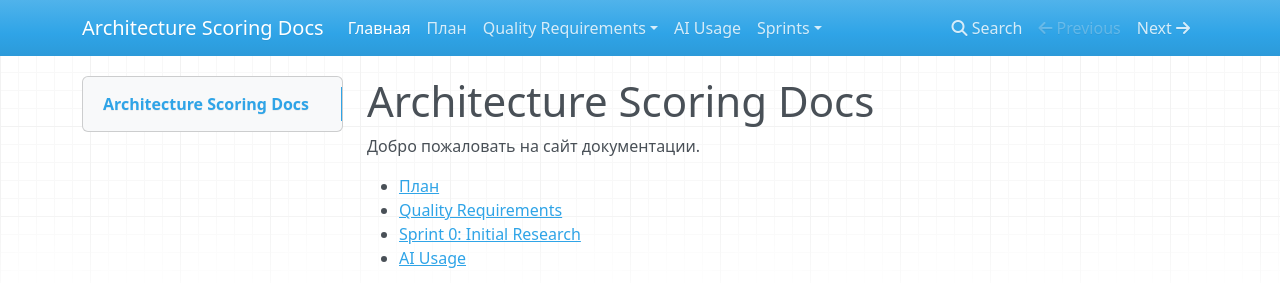
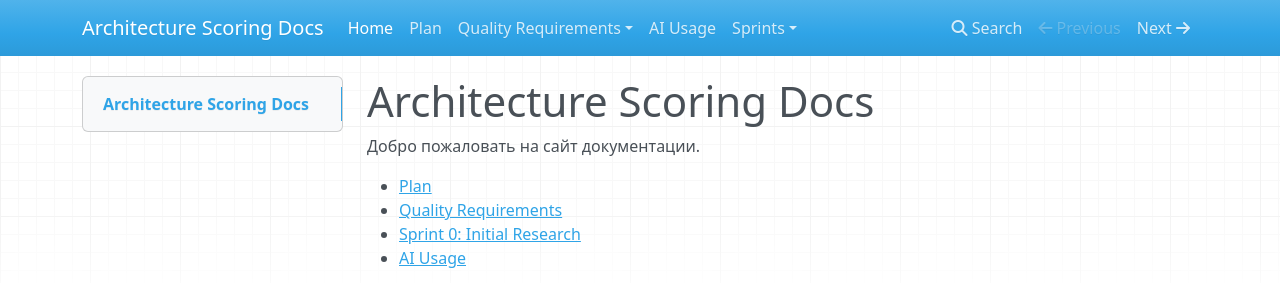
Before and after one commit to inno-itpd-nachos/add-toolling, an MkDocs documentation site: the page built from docs/index.md, in a window 1280 px wide. Shown: the top 283 px of the page. Built offline with MkDocs 1.6.1, drawn with Linux system fonts in a browser that asks for light colours; nearby versions of some CDN libraries.

```diff
--- a/docs/index.md
+++ b/docs/index.md
@@ -2,7 +2,7 @@
 
 Добро пожаловать на сайт документации.
 
-- [План](plan.md)
+- [Plan](plan.md)
 - [Quality Requirements](requirements/quality-requirements.md)
 - [Sprint 0: Initial Research](sprints/sprint-0/initial-research.md)
 - [AI Usage](ai-usage.md)
--- a/mkdocs.yml
+++ b/mkdocs.yml
@@ -1,10 +1,10 @@
 site_name: Architecture Scoring Docs
 docs_dir: docs
 nav:
-  - Главная: index.md
-  - План: plan.md
+  - Home: index.md
+  - Plan: plan.md
   - Quality Requirements:
-      - Критерии качества: requirements/quality-requirements.md
+      - Quality Criteria: requirements/quality-requirements.md
   - AI Usage: ai-usage.md
   - Sprints:
       - Sprint 0:
@@ -12,5 +12,5 @@
           - Meeting: sprints/sprint-0/meeting.md
           - Report: sprints/sprint-0/report.md
       - Sprint 1:
-          - Script Interview: sprints/sprint-1/script-interview.md
+          - Interview Script: sprints/sprint-1/script-interview.md
           - Team Meeting 1: sprints/sprint-1/team-meeting-1.md
```
